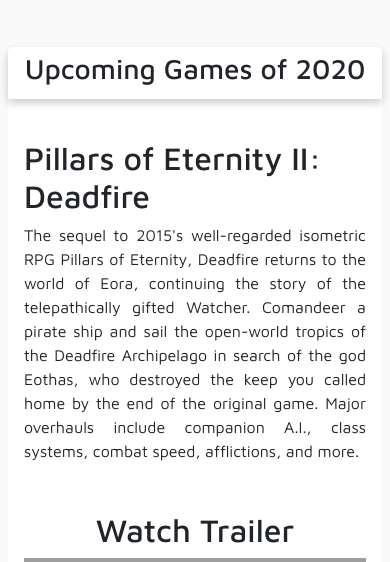
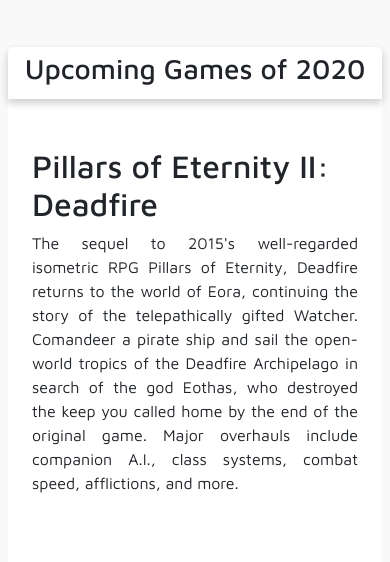
Before and after one commit to pasanjg/GAMESTATION, a Java web app: page /news.jsp in a window 390 px wide. Shown: the part 71-633 px from the top of the page. Run offline with Tomcat 11, a stand-in JSP engine, Linux system fonts and the light colour scheme; some libraries are stand-ins or nearby versions; grey boxes are pictures that could not be loaded.

Commit message:
ui changes

```diff
--- a/WebContent/WEB-INF/views/settings.jsp
+++ b/WebContent/WEB-INF/views/settings.jsp
@@ -53,7 +53,7 @@
 <body>
 
 	<div class="container gs-top">
-		<div class="row pt-5">
+		<div class="row pt-5 mb-5">
 			<div class="col-sm-12 col-md-3 mt-5 p-4 h-auto" id="profile-details">
 				<div class="tablinks" style="color: gray; cursor: pointer;"
 					onclick="openTab(this, 'edit-profile', 'green')" id="defaultOpen">
--- a/WebContent/news.jsp
+++ b/WebContent/news.jsp
@@ -23,7 +23,7 @@
 				</div>
 				<!-- ROW 1 -->
 				<div class="row ml-0 mr-0">
-					<div class="col-sm-12 col-md-6 p-3">
+					<div class="col-sm-12 col-md-6 p-4">
 						<h2>Pillars of Eternity II: Deadfire</h2>
 						<p class="text-justify">The sequel to 2015's well-regarded
 							isometric RPG Pillars of Eternity, Deadfire returns to the world
@@ -34,7 +34,7 @@
 							game. Major overhauls include companion A.I., class systems,
 							combat speed, afflictions, and more.</p>
 					</div>
-					<div class="col-sm-12 col-md-6 p-3 text-center">
+					<div class="col-sm-12 col-md-6 p-4 text-center">
 						<h2>Watch Trailer</h2>
 						<iframe height="300" style="width: 100%"
 							src="https://www.youtube.com/embed/ln_plWALAoI" frameborder="0"
@@ -46,7 +46,7 @@
 
 				<!-- ROW 2 -->
 				<div class="row ml-0 mr-0">
-					<div class="col-sm-12 col-md-6 p-3">
+					<div class="col-sm-12 col-md-6 p-4">
 						<h2>Mount & Blade 2: Bannerlord</h2>
 						<p class="text-justify">It's been a long wait for the sequel
 							to Mount & Blade: Warband, and it may be a bit longer still, but
@@ -57,7 +57,7 @@
 							letting your A.I. commander dictate the overall flow of the
 							fight.</p>
 					</div>
-					<div class="col-sm-12 col-md-6 p-3 text-center">
+					<div class="col-sm-12 col-md-6 p-4 text-center">
 						<h2>Watch Trailer</h2>
 						<iframe height="300" style="width: 100%"
 							src="https://www.youtube.com/embed/LmX5DFgRBXk" frameborder="0"
@@ -69,7 +69,7 @@
 
 				<!-- ROW 3 -->
 				<div class="row ml-0 mr-0">
-					<div class="col-sm-12 col-md-6 p-3">
+					<div class="col-sm-12 col-md-6 p-4">
 						<h2>Cyberpunk 2077</h2>
 						<p class="text-justify">The studio behind The Witcher dives
 							into the world of the Cyberpunk pen-and-paper RPG by Mike
@@ -77,7 +77,7 @@
 							Witcher 3: Wild Hunt. CD Projekt Red has also confirmed the game
 							will have some multiplayer elements as well.</p>
 					</div>
-					<div class="col-sm-12 col-md-6 p-3 text-center">
+					<div class="col-sm-12 col-md-6 p-4 text-center">
 						<h2>Watch Trailer</h2>
 						<iframe height="300" style="width: 100%"
 							src="https://www.youtube.com/embed/P99qJGrPNLs" frameborder="0"
@@ -89,7 +89,7 @@
 
 				<!-- ROW 4 -->
 				<div class="row ml-0 mr-0">
-					<div class="col-sm-12 col-md-6 p-3">
+					<div class="col-sm-12 col-md-6 p-4">
 						<h2>Greedfall</h2>
 						<p class="text-justify">Spiders' RPGs are typically rough and
 							derivative, but the studio is nothing if not prolific, and is
@@ -101,7 +101,7 @@
 							decisions (big and small) that change the fate of the island and
 							its inhabitants.</p>
 					</div>
-					<div class="col-sm-12 col-md-6 p-3 text-center">
+					<div class="col-sm-12 col-md-6 p-4 text-center">
 						<h2>Watch Trailer</h2>
 						<iframe height="300" style="width: 100%"
 							src="https://www.youtube.com/embed/zCAUpxLfCbo" frameborder="0"
```
